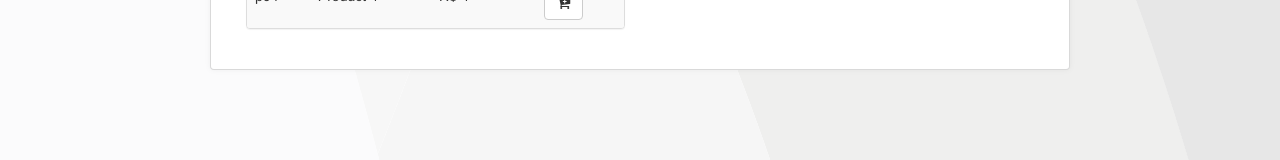
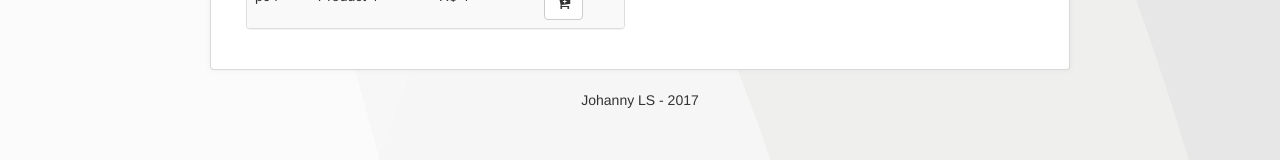
Before and after one commit to johannydls/SimpleAngularApp, a plain HTML site: page index.html in a window 1280 px wide. Shown: the part 512-672 px from the top of the page. Drawn offline with Linux system fonts and the light colour scheme; a script that the page names is missing.

Commit message:
Footer in index

```diff
--- a/index.html
+++ b/index.html
@@ -200,9 +200,9 @@
 		</div>
 	</div>
 </div>
-
-<footer class="footer">
-
+<br>
+<footer class="footer centralizado">
+	<span>Johanny LS - 2017</span>
 </footer>
 
 
```
